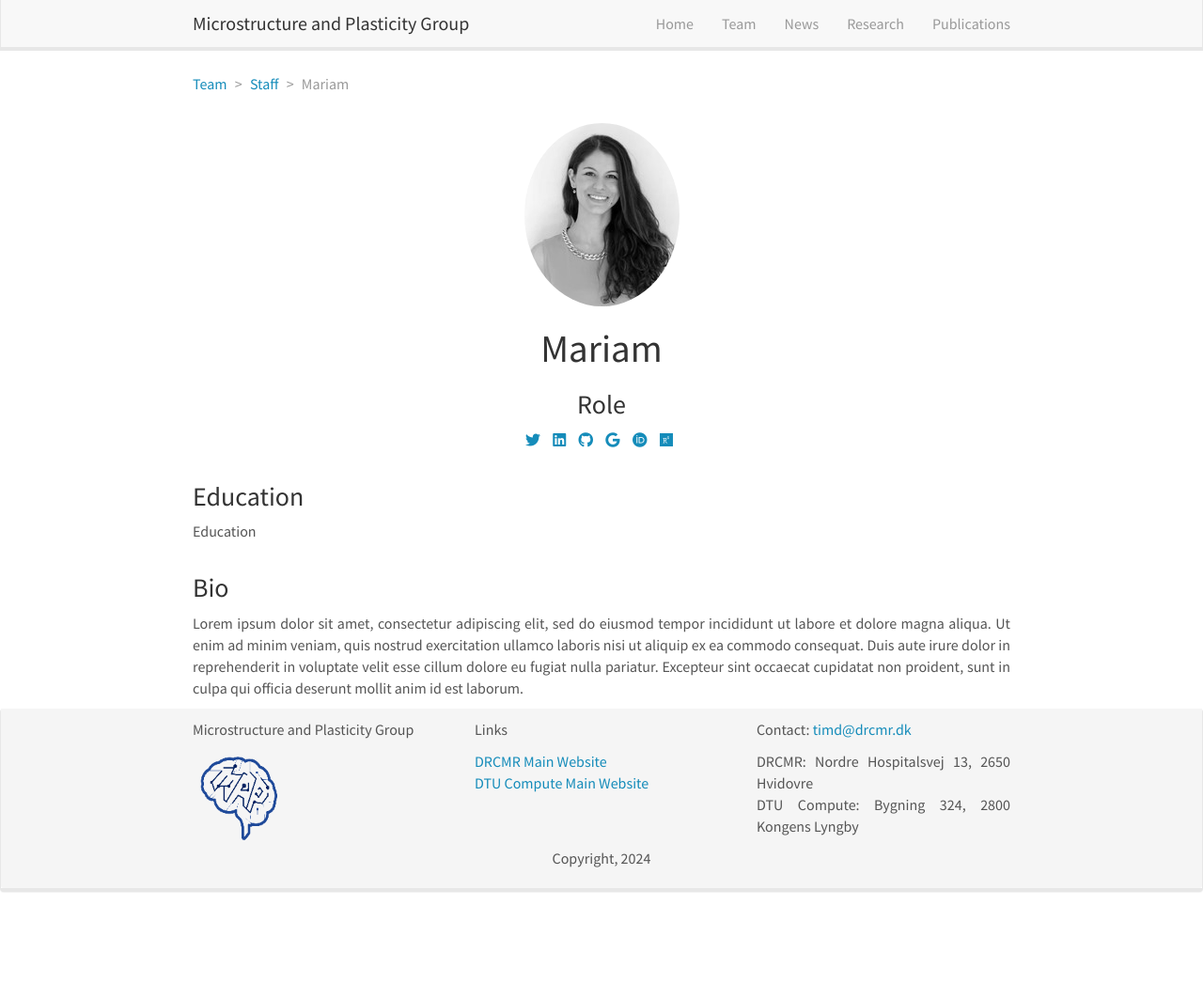
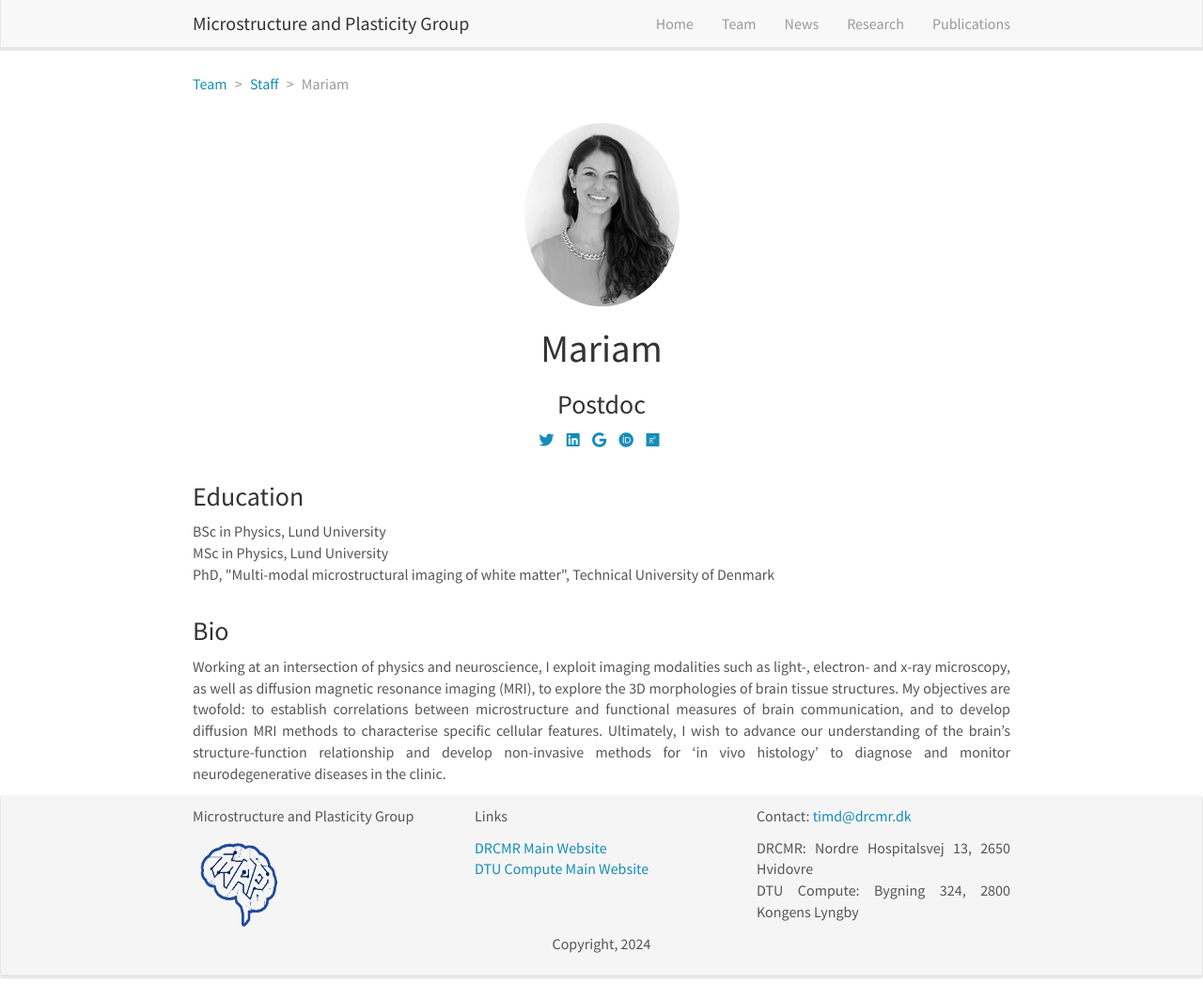
Before and after one commit to MaP-science/MaPWebsite, a Jekyll site: the page built from _pages/team/_posts/2024-01-01-mariam.md, in a window 1280 px wide and 1063 px high. Shown: the whole window at 94% size. Built offline with Jekyll 4.4.1, drawn with Linux system fonts in a browser that asks for light colours; nearby versions of some CDN libraries.

Commit message:
Update 2024-01-01-mariam.md
Mariam profile description

```diff
--- a/_pages/team/_posts/2024-01-01-mariam.md
+++ b/_pages/team/_posts/2024-01-01-mariam.md
@@ -3,18 +3,21 @@ layout: member
 category: staff
 title: Mariam
 image: mariam.png
-role: Role
+role: Postdoc
 permalink: 'team/mariam'
 social:
-    twitter: https://twitter.com/
-    linkedin: https://www.linkedin.com/
-    google-scholar: https://scholar.google.fr/
-    github: https://github.com/
+    twitter: https://x.com/AnderssonMariam
+    linkedin: https://www.linkedin.com/in/mariamandersson
+    google-scholar: https://scholar.google.com/citations?user=TWl8ux8AAAAJ&hl=da
+    github:
     website:
-    orcid: https://orcid.org/
-    research-gate: https://www.researchgate.net/
+    orcid: https://orcid.org/0000-0001-7181-3007
+    research-gate: https://www.researchgate.net/profile/Mariam-Andersson
 education:
- - Education
+ - BSc in Physics, Lund University
+ - MSc in Physics, Lund University
+ - PhD, "Multi-modal microstructural imaging of white matter", Technical University of Denmark
+
 ---
 
-Lorem ipsum dolor sit amet, consectetur adipiscing elit, sed do eiusmod tempor incididunt ut labore et dolore magna aliqua. Ut enim ad minim veniam, quis nostrud exercitation ullamco laboris nisi ut aliquip ex ea commodo consequat. Duis aute irure dolor in reprehenderit in voluptate velit esse cillum dolore eu fugiat nulla pariatur. Excepteur sint occaecat cupidatat non proident, sunt in culpa qui officia deserunt mollit anim id est laborum.
+Working at an intersection of physics and neuroscience, I exploit imaging modalities such as light-, electron- and x-ray microscopy, as well as diffusion magnetic resonance imaging (MRI), to explore the 3D morphologies of brain tissue structures. My objectives are twofold: to establish correlations between microstructure and functional measures of brain communication, and to develop diffusion MRI methods to characterise specific cellular features. Ultimately, I wish to advance our understanding of the brain’s structure-function relationship and develop non-invasive methods for ‘in vivo histology’ to diagnose and monitor neurodegenerative diseases in the clinic.
```
